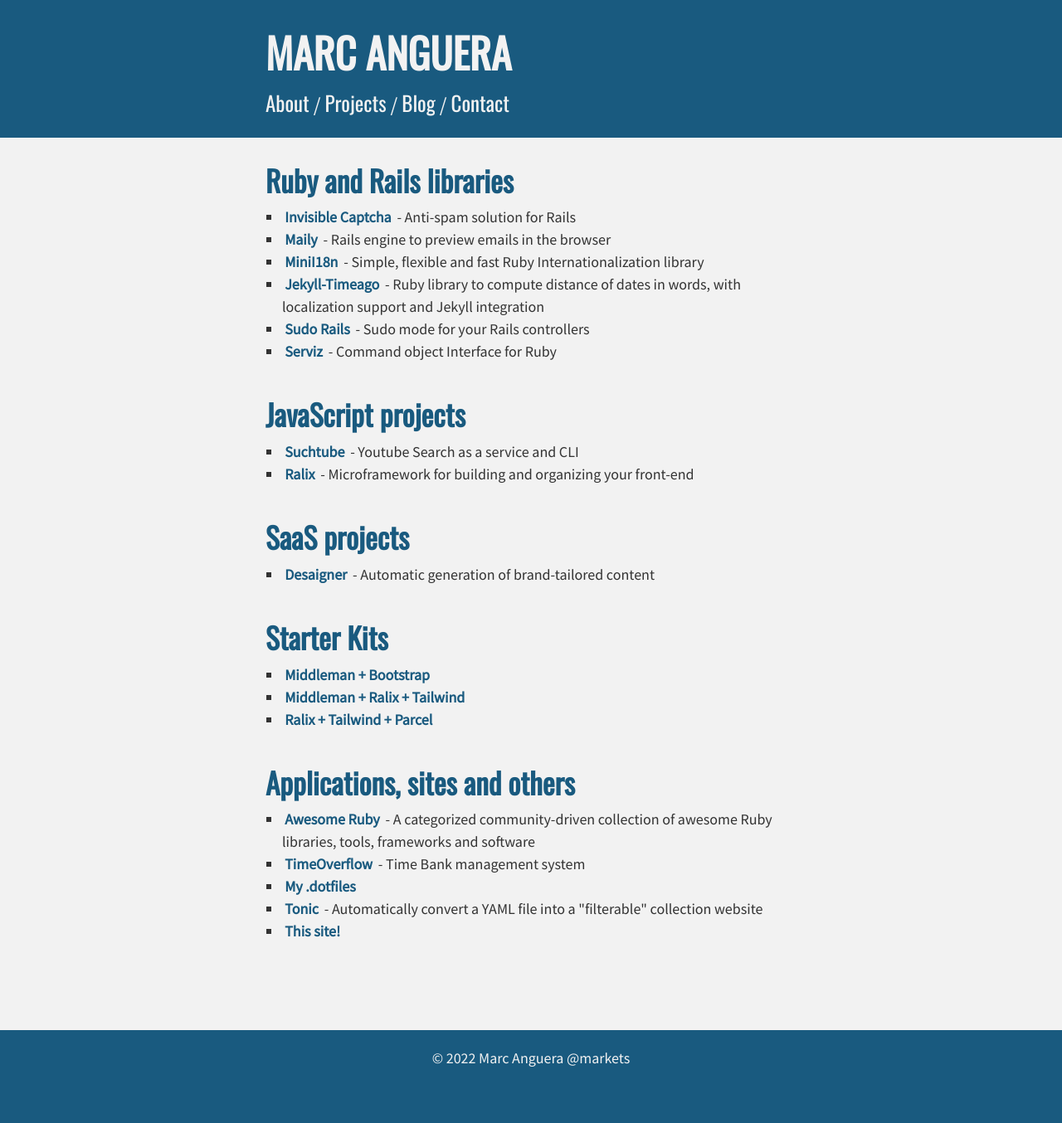
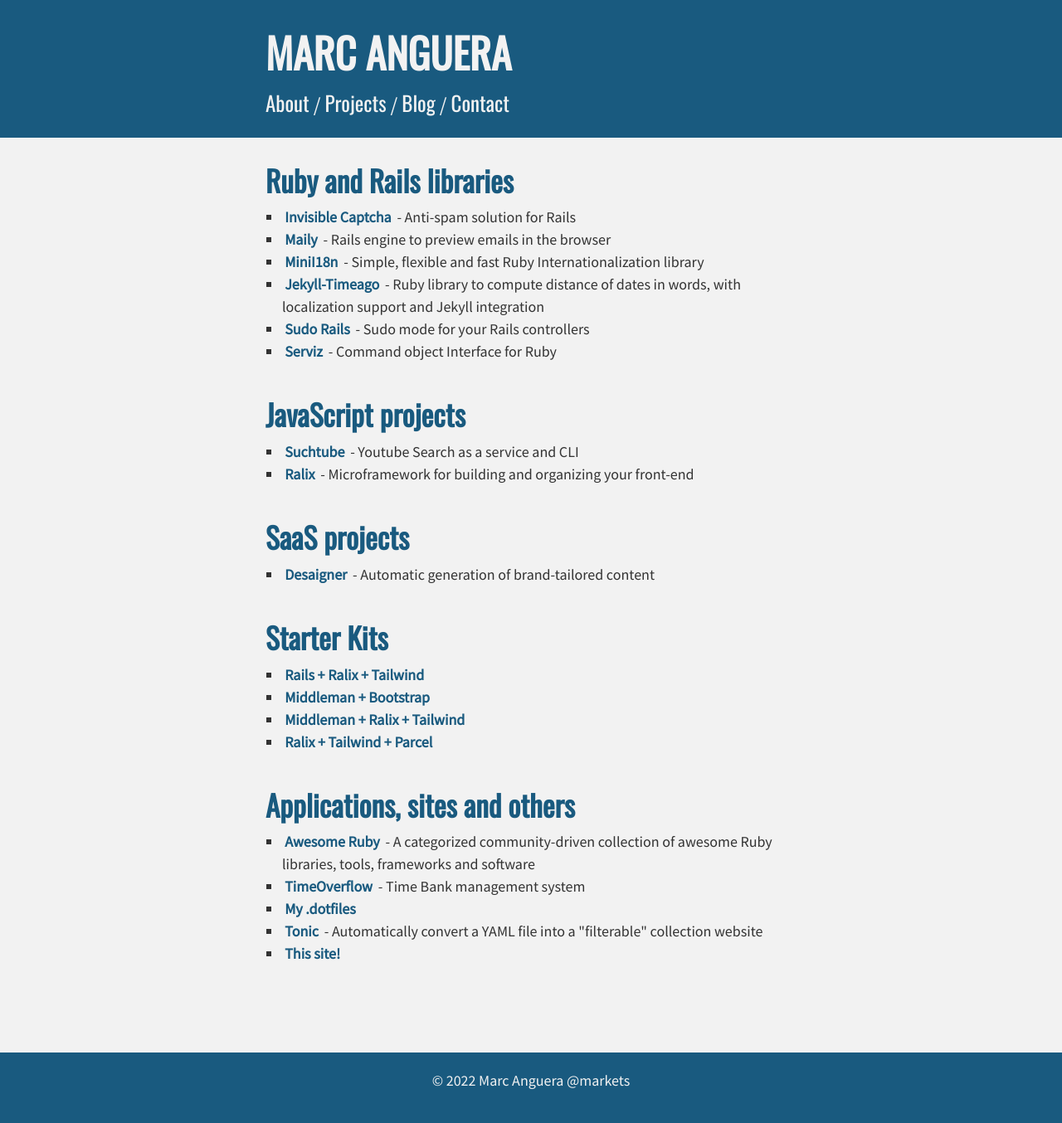
Before and after one commit to markets/markets.github.io, a Jekyll site: the page built from projects.html, in a window 1280 px wide. Shown: the whole page at 83% size. Built offline with Jekyll 4.4.1, drawn with Linux system fonts in a browser that asks for light colours; before the commit the page ends 1327 px from its top, so only the background shows below that.

Commit message:
Projects: add new templat Rails + Ralix + Tailwind

```diff
--- a/projects.html
+++ b/projects.html
@@ -26,6 +26,7 @@ title: Projects
 
 <h2>Starter Kits</h2>
 <ul class="mb-2">
+  <li><a href="https://github.com/ralixjs/rails-ralix-tailwind/" target="_blank">Rails + Ralix + Tailwind</a></li>
   <li><a href="https://github.com/markets/middleman-bootstrap" target="_blank">Middleman + Bootstrap</a></li>
   <li><a href="https://github.com/ralixjs/middleman-ralix-tailwind" target="_blank">Middleman + Ralix + Tailwind</a></li>
   <li><a href="https://github.com/ralixjs/ralix-tailwind" target="_blank">Ralix + Tailwind + Parcel</a></li>
```
